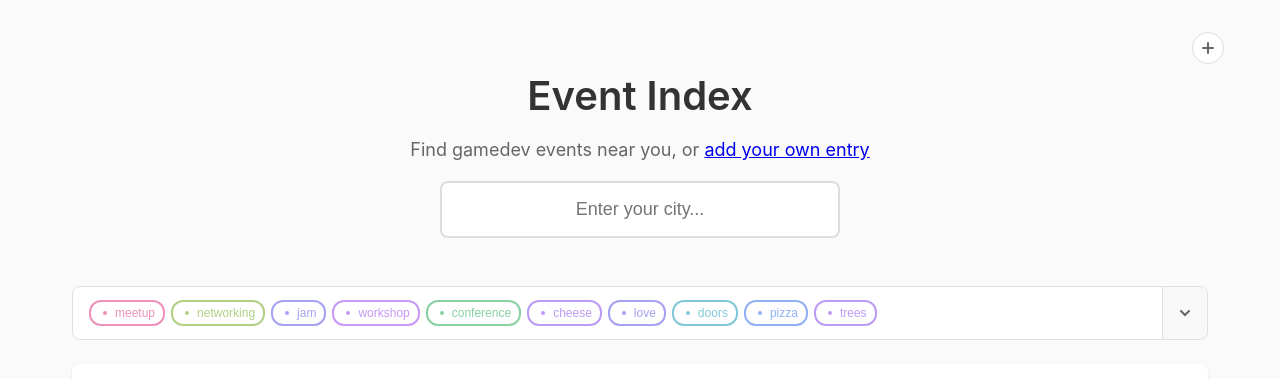
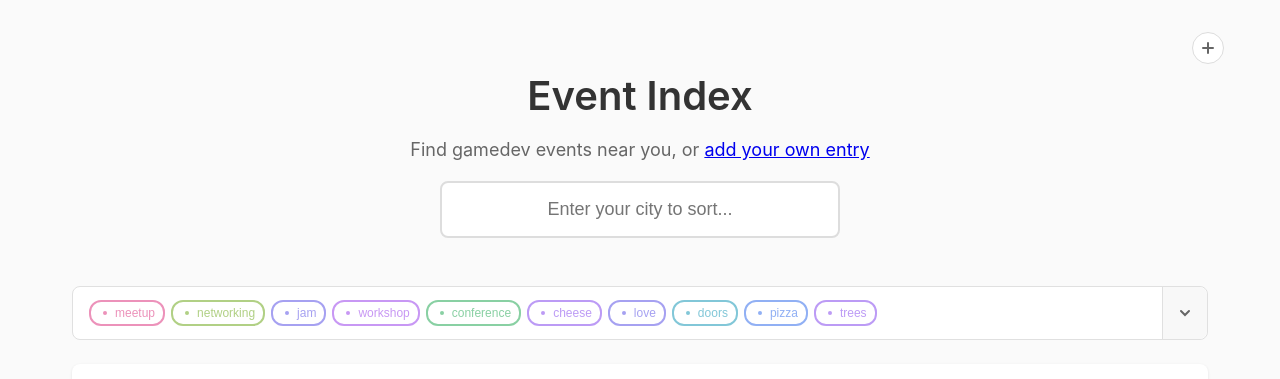
Before and after one commit to abregado/gamedev-index, a Jekyll site: the page built from index.html, in a window 1280 px wide. Shown: the top 379 px of the page. Built offline with Jekyll 4.4.1, drawn with Linux system fonts in a browser that asks for light colours.

Commit message:
Changed call to action from "Enter your city..." to "Enter your city to sort..."

```diff
--- a/index.html
+++ b/index.html
@@ -12,7 +12,7 @@ title: Event Index
     <a href="{{ '/add-entry/' | relative_url }}">add your own entry</a>
   </p>
   <div class="city-selector">
-    <input type="text" class="city-input" placeholder="Enter your city..." autocomplete="off">
+    <input type="text" class="city-input" placeholder="Enter your city to sort..." autocomplete="off">
     <div class="city-suggestions"></div>
   </div>
 </header>
@@ -22,7 +22,7 @@ title: Event Index
   <div class="header-compact-inner">
     <div class="header-compact-content">
       <div class="city-selector">
-        <input type="text" class="city-input" placeholder="Enter your city..." autocomplete="off">
+        <input type="text" class="city-input" placeholder="Enter your city to sort..." autocomplete="off">
         <div class="city-suggestions"></div>
       </div>
       <h1 class="header-compact-title">Event Index</h1>
```
